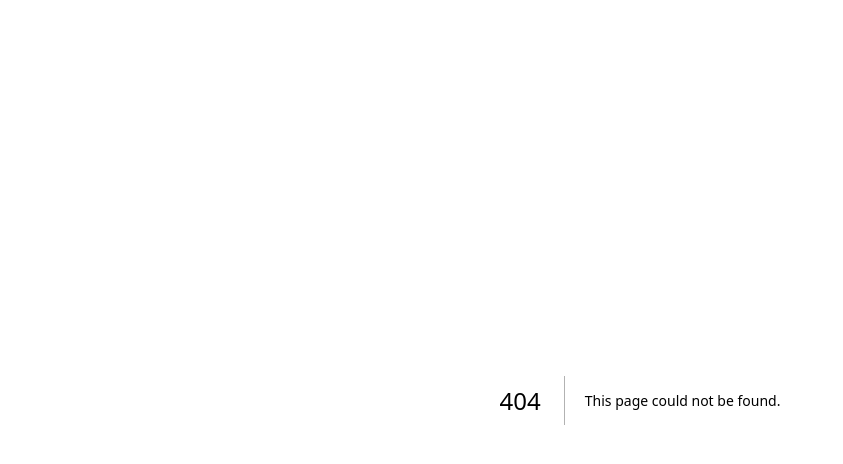
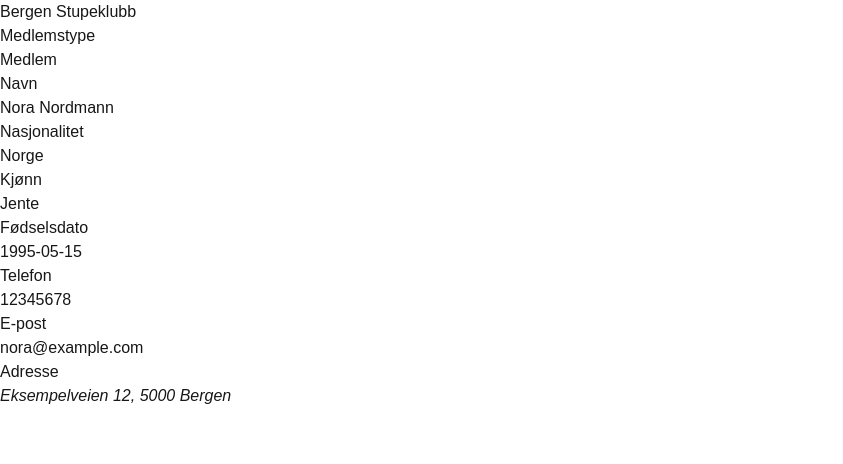
Before and after one commit to VareggMedia/Project-Stupeklubb, a Next.js app: page /test/email in a window 1280 px wide. Before the commit this address had no page. Shown: the top 464 px of the page, without its empty margins (0-843 px from the left). Built offline with nearby package versions, Linux system fonts and the light colour scheme.

Commit message:
feat: add EpostTestSide component for testing EmailInnhold with sample data

```diff
--- a/components/Påmelding/EmailInnhold/EmailInnhold.tsx
+++ b/components/Påmelding/EmailInnhold/EmailInnhold.tsx
@@ -10,7 +10,7 @@ export default function EmailInnhold( {data} : EmailProp ) {
 
     return (
         <>
-            <h1></h1>
+            <h1>Bergen Stupeklubb</h1>
             <div>
                 <dl>
                     <div>
--- /dev/null
+++ b/src/app/test/email/page.tsx
@@ -0,0 +1,20 @@
+import EmailInnhold from "@/components/Påmelding/EmailInnhold/EmailInnhold";
+import type { PåmeldingData } from "@/components/Påmelding/PåmeldingStruktur/påmeldingStruktur";
+
+export default function EpostTestSide() {
+    const testPåmelding: PåmeldingData = {
+        medlemstype: "Medlem",
+        navn: "Nora Nordmann",
+        nasjon: "Norge",
+        kjønn: "Jente",
+        fødseldato: "1995-05-15",
+        mobil: "12345678",
+        email: "nora@example.com",
+        adresse: "Eksempelveien 12, 5000 Bergen",
+        valg: "megSelv",
+        samtykke: true,
+        melding: "",
+    };
+
+    return <EmailInnhold data={testPåmelding} />;
+}
```
